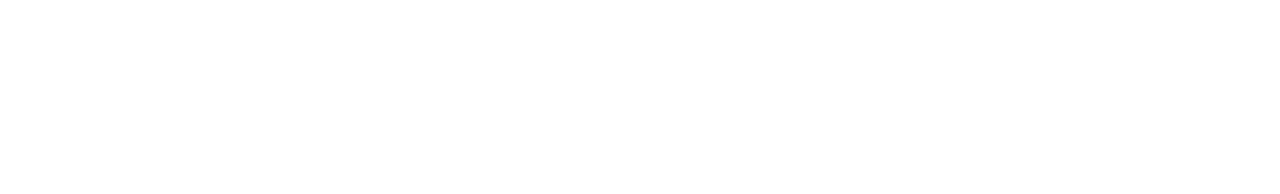
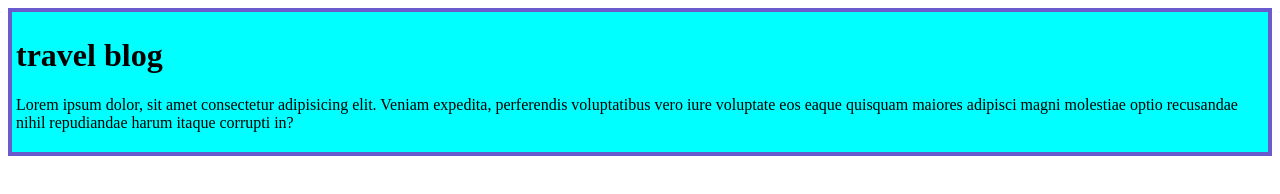
Before and after one commit to jahidcx/first-repo, a plain HTML site: page index.html in a window 1280 px wide. Drawn offline with Linux system fonts and the light colour scheme.

Commit message:
added my first blog

```diff
--- a/index.html
+++ b/index.html
@@ -4,8 +4,12 @@
     <meta charset="UTF-8">
     <meta name="viewport" content="width=device-width, initial-scale=1.0">
     <title>my first ever github repo</title>
+    <link rel="stylesheet" href="style/blog.css">
 </head>
 <body>
-
+    <div>
+        <h1>travel blog</h1>
+        <p>Lorem ipsum dolor, sit amet consectetur adipisicing elit. Veniam expedita, perferendis voluptatibus vero iure voluptate eos eaque quisquam maiores adipisci magni molestiae optio recusandae nihil repudiandae harum itaque corrupti in?</p>
+    </div>
 </body>
 </html>
--- /dev/null
+++ b/style/blog.css
@@ -0,0 +1,5 @@
+div{
+    background-color: aqua;
+    border: 4px solid slateblue;
+    padding: 4px;
+}
```
